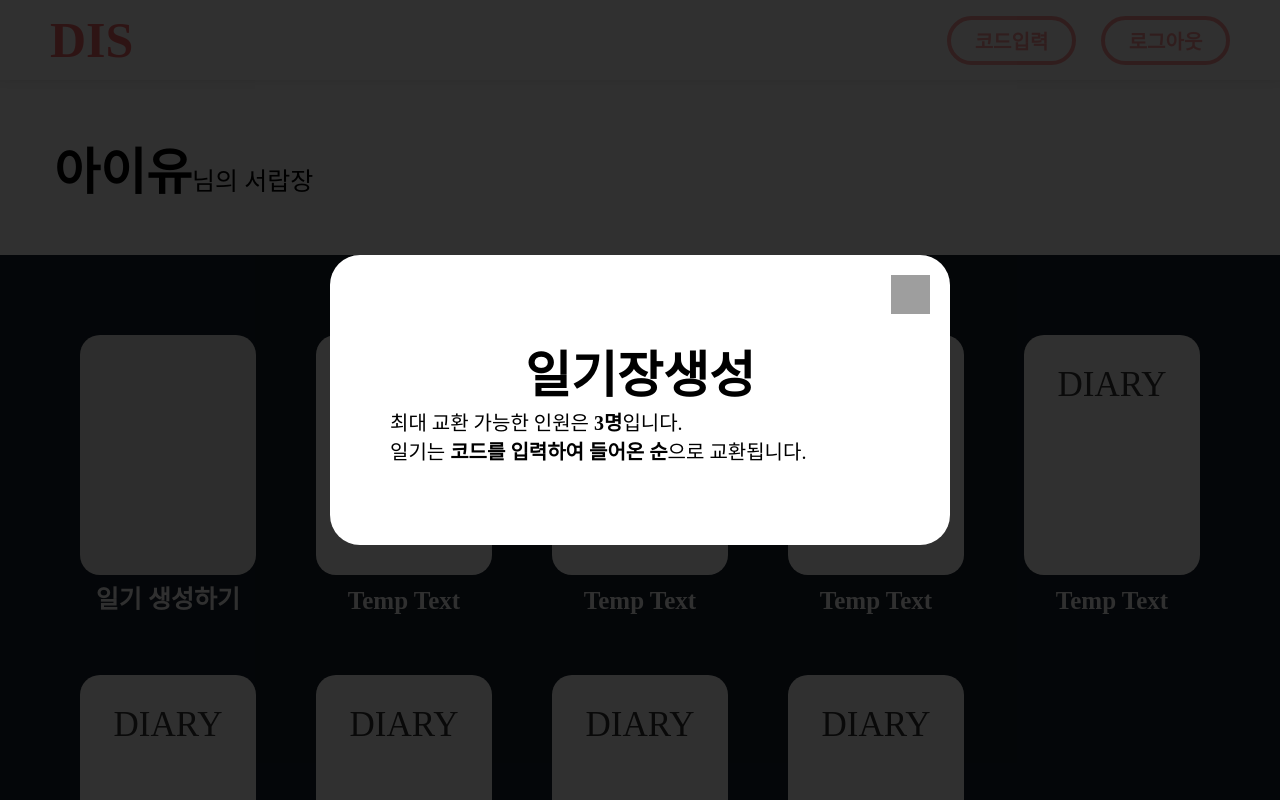
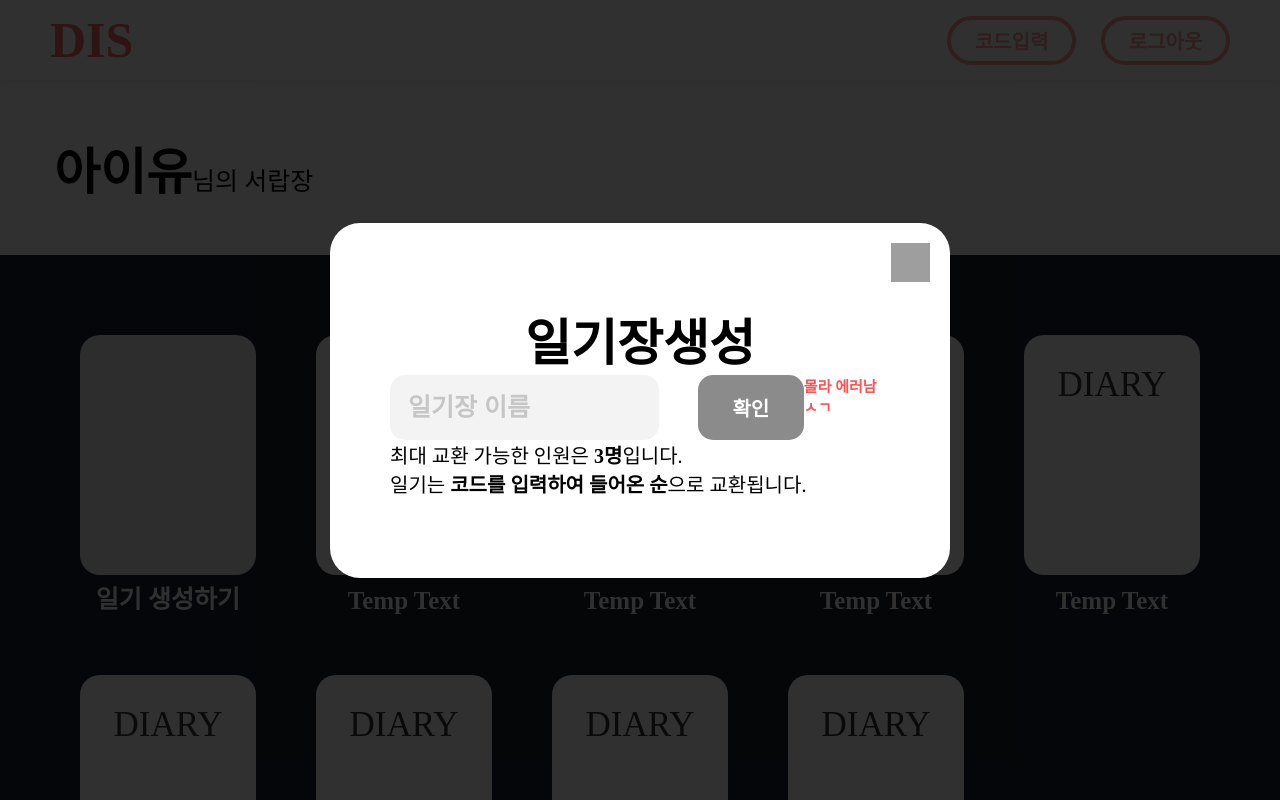
Before and after one commit to DSM-DIS/DIS-Client, a React app: page /main in a window 1280 px wide. Shown: the top 800 px of the page. Built offline with nearby package versions, Linux system fonts and the light colour scheme; grey boxes are pictures that could not be loaded.

Commit message:
[FEAT] <components/DiaryModal.js> Form 추가

```diff
--- a/src/components/modal/modal/diaryModal/DiaryModal.js
+++ b/src/components/modal/modal/diaryModal/DiaryModal.js
@@ -2,6 +2,7 @@ import React from "react";
 import Modal from "../Modal";
 import ModalHeader from "../../modalHeader/ModalHeader";
 import ModalCloseBtn from "../../ModalCloseBtn/ModalCloseBtn";
+import DiaryModalForm from "../../ModalForm/DiaryModalForm/DiaryModalForm";
 import DiaryModalFooter from "../../ModalFooter/DiaryModalFooter/DiaryModalFooter";
 
 const DiaryModal = () => {
@@ -9,6 +10,7 @@ const DiaryModal = () => {
 		<Modal>
 			<ModalCloseBtn />
 			<ModalHeader text={"일기장생성"} />
+			<DiaryModalForm />
 			<DiaryModalFooter />
 		</Modal>
 	);
```
